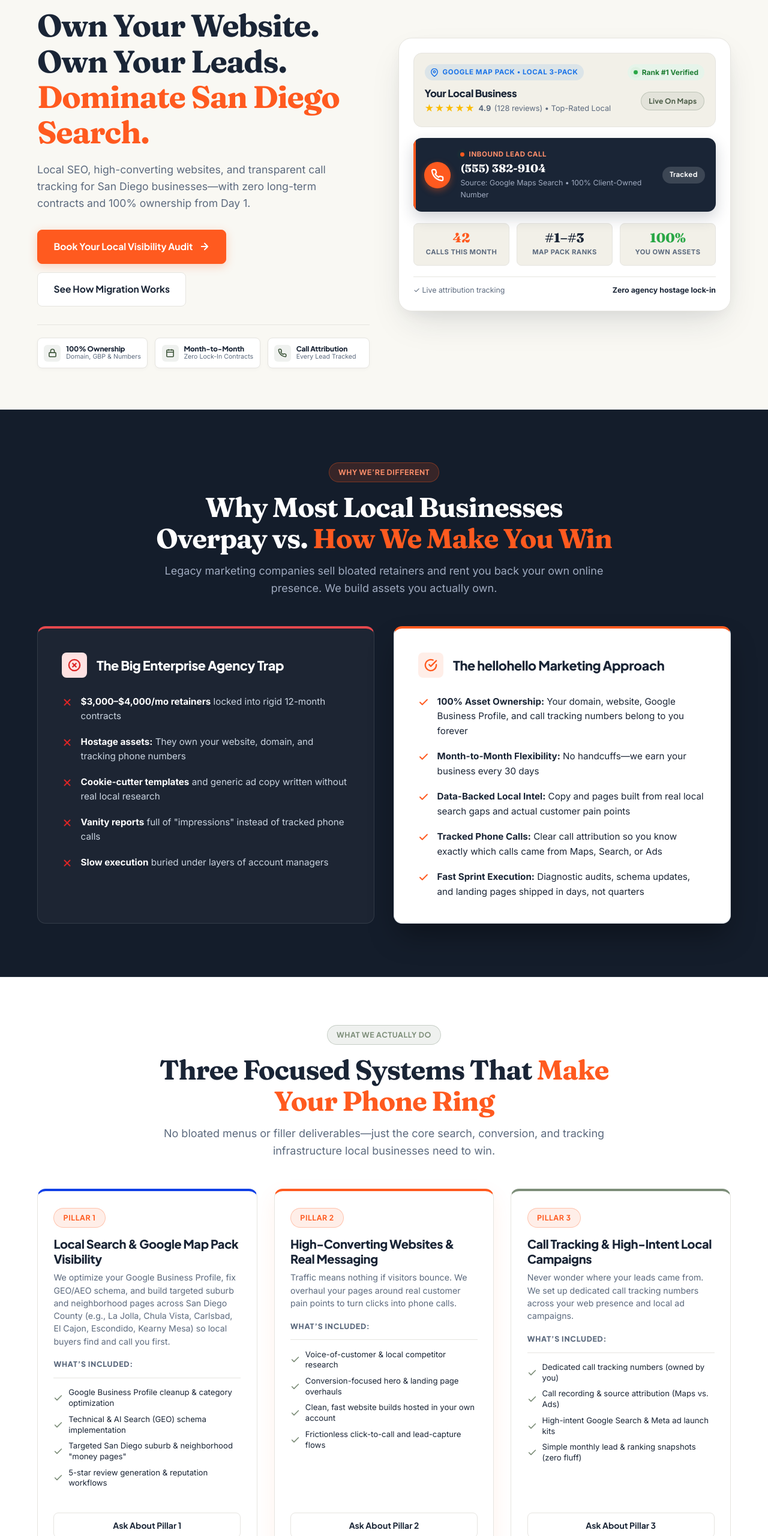
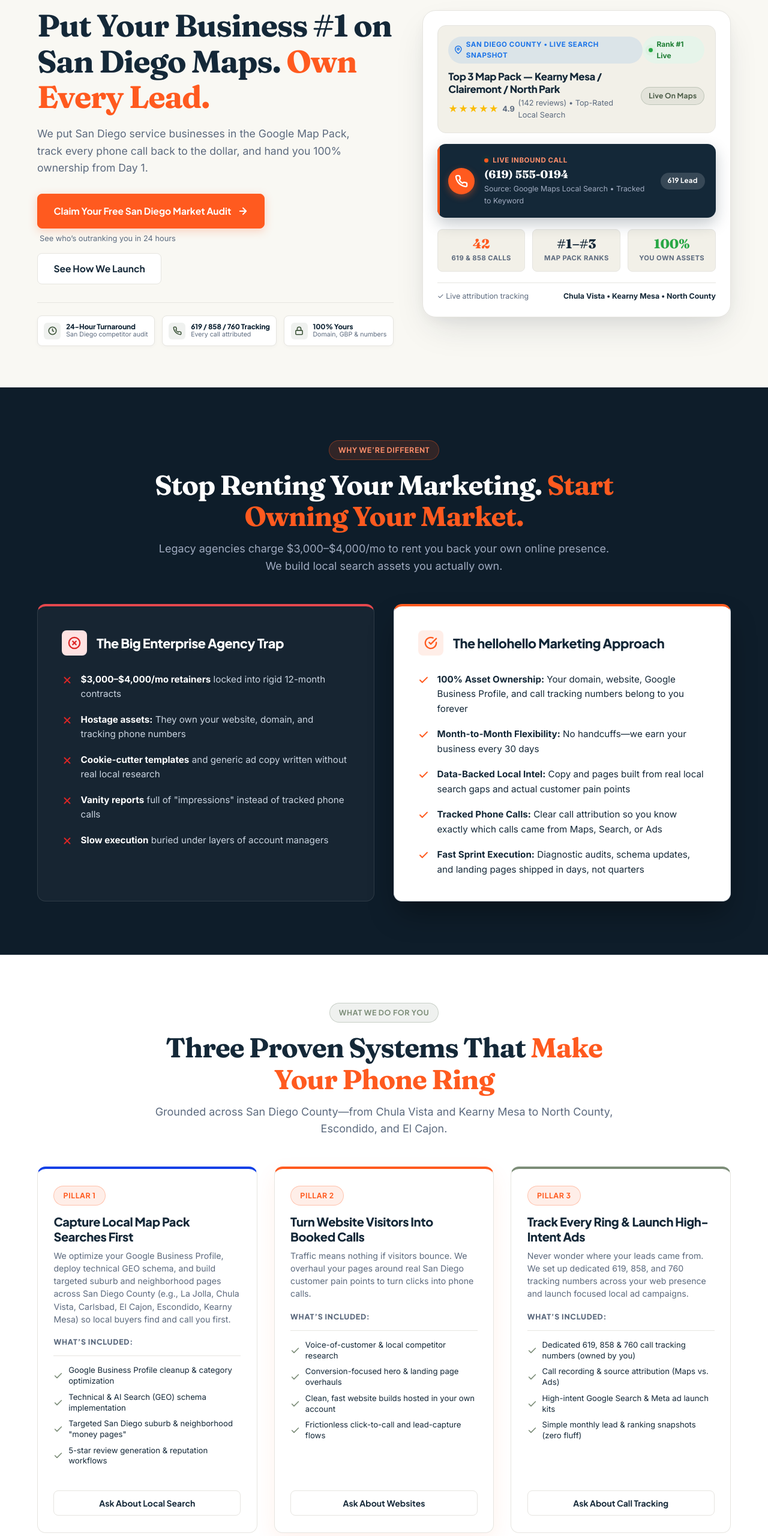
Before and after one commit to junonino/hellohello, a plain HTML site: page index.html in a window 1280 px wide. Shown: the part 239-2800 px from the top of the page at 60% size. Drawn offline with Linux system fonts and the light colour scheme.

Commit message:
feat(copy): implement proactive San Diego action copy, coastal Pacific navy, and local landmark anchors

```diff
--- a/index.html
+++ b/index.html
@@ -121,41 +121,34 @@
           </div>
 
           <h1 class="hero-title" id="hero-main-heading">
-            Own Your Website. Own Your Leads. <span class="text-accent">Dominate San Diego Search.</span>
+            Put Your Business #1 on San Diego Maps. <span class="text-accent">Own Every Lead.</span>
           </h1>
 
           <p class="hero-subtitle" id="hero-subtext">
-            Local SEO, high-converting websites, and transparent call tracking for San Diego businesses—with zero long-term contracts and 100% ownership from Day 1.
+            We put San Diego service businesses in the Google Map Pack, track every phone call back to the dollar, and hand you 100% ownership from Day 1.
           </p>
 
           <div class="hero-cta-group">
-            <a href="#growth-plan" class="btn btn-primary btn-lg" id="hero-cta-primary">
-              <span>Book Your Local Visibility Audit</span>
-              <svg width="18" height="18" viewBox="0 0 24 24" fill="none" stroke="currentColor" stroke-width="2.5" stroke-linecap="round" stroke-linejoin="round"><path d="M5 12h14M12 5l7 7-7 7"/></svg>
-            </a>
-            <a href="#roadmap" class="btn btn-secondary btn-lg" id="hero-cta-secondary">
-              <span>See How Migration Works</span>
+            <div style="display: flex; flex-direction: column; align-items: flex-start;">
+              <a href="#growth-plan" class="btn btn-primary btn-lg" id="hero-cta-primary">
+                <span>Claim Your Free San Diego Market Audit</span>
+                <svg width="18" height="18" viewBox="0 0 24 24" fill="none" stroke="currentColor" stroke-width="2.5" stroke-linecap="round" stroke-linejoin="round"><path d="M5 12h14M12 5l7 7-7 7"/></svg>
+              </a>
+              <span style="font-size: 0.8rem; color: var(--text-muted); margin-top: 0.45rem; padding-left: 0.25rem;">See who’s outranking you in 24 hours</span>
+            </div>
+            <a href="#roadmap" class="btn btn-secondary btn-lg" id="hero-cta-secondary" style="height: 52px;">
+              <span>See How We Launch</span>
             </a>
           </div>
 
           <div class="hero-trust-strip" id="hero-proof-bar">
             <div class="trust-pill">
               <div class="trust-pill-icon" aria-hidden="true">
-                <svg width="15" height="15" viewBox="0 0 24 24" fill="none" stroke="currentColor" stroke-width="2.5"><rect x="3" y="11" width="18" height="11" rx="2" ry="2"></rect><path d="M7 11V7a5 5 0 0 1 10 0v4"></path></svg>
+                <svg width="15" height="15" viewBox="0 0 24 24" fill="none" stroke="currentColor" stroke-width="2.5"><circle cx="12" cy="12" r="10"></circle><polyline points="12 6 12 12 16 14"></polyline></svg>
               </div>
               <div class="trust-pill-content">
-                <strong>100% Ownership</strong>
-                <span>Domain, GBP &amp; Numbers</span>
-              </div>
-            </div>
-
-            <div class="trust-pill">
-              <div class="trust-pill-icon" aria-hidden="true">
-                <svg width="15" height="15" viewBox="0 0 24 24" fill="none" stroke="currentColor" stroke-width="2.5"><rect x="3" y="4" width="18" height="18" rx="2" ry="2"></rect><line x1="16" y1="2" x2="16" y2="6"></line><line x1="8" y1="2" x2="8" y2="6"></line><line x1="3" y1="10" x2="21" y2="10"></line></svg>
-              </div>
-              <div class="trust-pill-content">
-                <strong>Month-to-Month</strong>
-                <span>Zero Lock-In Contracts</span>
+                <strong>24-Hour Turnaround</strong>
+                <span>San Diego competitor audit</span>
               </div>
             </div>
 
@@ -164,32 +157,42 @@
                 <svg width="15" height="15" viewBox="0 0 24 24" fill="none" stroke="currentColor" stroke-width="2.5"><path d="M22 16.92v3a2 2 0 0 1-2.18 2 19.79 19.79 0 0 1-8.63-3.07 19.5 19.5 0 0 1-6-6 19.79 19.79 0 0 1-3.07-8.67A2 2 0 0 1 4.11 2h3a2 2 0 0 1 2 1.72 12.84 12.84 0 0 0 .7 2.81 2 2 0 0 1-.45 2.11L8.09 9.91a16 16 0 0 0 6 6l1.27-1.27a2 2 0 0 1 2.11-.45 12.84 12.84 0 0 0 2.81.7A2 2 0 0 1 22 16.92z"></path></svg>
               </div>
               <div class="trust-pill-content">
-                <strong>Call Attribution</strong>
-                <span>Every Lead Tracked</span>
+                <strong>619 / 858 / 760 Tracking</strong>
+                <span>Every call attributed</span>
+              </div>
+            </div>
+
+            <div class="trust-pill">
+              <div class="trust-pill-icon" aria-hidden="true">
+                <svg width="15" height="15" viewBox="0 0 24 24" fill="none" stroke="currentColor" stroke-width="2.5"><rect x="3" y="11" width="18" height="11" rx="2" ry="2"></rect><path d="M7 11V7a5 5 0 0 1 10 0v4"></path></svg>
+              </div>
+              <div class="trust-pill-content">
+                <strong>100% Yours</strong>
+                <span>Domain, GBP &amp; numbers</span>
               </div>
             </div>
           </div>
         </div>
 
         <div class="hero-visual-wrap" id="hero-dashboard-wrap">
-          <div class="local-lead-machine" id="hero-lead-machine" role="region" aria-label="Live Local Search and Call Attribution Engine">
+          <div class="local-lead-machine" id="hero-lead-machine" role="region" aria-label="Live San Diego Local Search and Call Attribution Engine">
             <!-- 1. Google Map Pack Verified Card -->
             <div class="map-pack-unit">
               <div class="map-pack-top">
                 <span class="map-pack-badge">
                   <svg width="14" height="14" viewBox="0 0 24 24" fill="none" stroke="currentColor" stroke-width="2.5"><path d="M21 10c0 7-9 13-9 13s-9-6-9-13a9 9 0 0 1 18 0z"></path><circle cx="12" cy="10" r="3"></circle></svg>
-                  Google Map Pack • Local 3-Pack
+                  San Diego County • Live Search Snapshot
                 </span>
                 <span class="map-pack-rank">
-                  <span class="pulse-dot"></span> Rank #1 Verified
+                  <span class="pulse-dot"></span> Rank #1 Live
                 </span>
               </div>
               <div class="map-biz-row">
                 <div class="map-biz-info">
-                  <h4>Your Local Business</h4>
+                  <h4>Top 3 Map Pack — Kearny Mesa / Clairemont / North Park</h4>
                   <div class="map-stars">
                     <span class="stars-gold">★★★★★</span>
-                    <strong>4.9</strong> (128 reviews) • Top-Rated Local
+                    <strong>4.9</strong> (142 reviews) • Top-Rated Local Search
                   </div>
                 </div>
                 <span class="audit-chip audit-chip-check">Live On Maps</span>
@@ -203,19 +206,19 @@
               </div>
               <div class="phone-lead-details">
                 <div class="phone-lead-tag">
-                  <span class="pulse-dot" style="background: #FF5A1F;"></span> Inbound Lead Call
+                  <span class="pulse-dot" style="background: #FF5A1F;"></span> Live Inbound Call
                 </div>
-                <div class="phone-lead-caller">(555) 382-9104</div>
-                <div class="phone-lead-meta">Source: Google Maps Search • 100% Client-Owned Number</div>
+                <div class="phone-lead-caller">(619) 555-0194</div>
+                <div class="phone-lead-meta">Source: Google Maps Local Search • Tracked to Keyword</div>
               </div>
-              <span class="audit-chip" style="background: rgba(255,255,255,0.15); color: #FFFFFF; font-size: 0.72rem;">Tracked</span>
+              <span class="audit-chip" style="background: rgba(255,255,255,0.15); color: #FFFFFF; font-size: 0.72rem;">619 Lead</span>
             </div>
 
             <!-- 3. Real-Time Attribution Metrics Strip -->
             <div class="metrics-strip">
               <div class="metric-pill">
                 <div class="metric-num accent">42</div>
-                <div class="metric-lbl">Calls This Month</div>
+                <div class="metric-lbl">619 &amp; 858 Calls</div>
               </div>
               <div class="metric-pill">
                 <div class="metric-num">#1–#3</div>
@@ -230,7 +233,7 @@
             <!-- Footer Trust Microcopy -->
             <div class="lead-machine-footer">
               <span>✓ Live attribution tracking</span>
-              <strong style="color: var(--text-navy);">Zero agency hostage lock-in</strong>
+              <strong style="color: var(--text-navy);">Chula Vista • Kearny Mesa • North County</strong>
             </div>
           </div>
         </div>
@@ -246,8 +249,8 @@
           <div class="section-tag">
             <span class="badge">WHY WE’RE DIFFERENT</span>
           </div>
-          <h2>Why Most Local Businesses Overpay vs. <span class="text-accent">How We Make You Win</span></h2>
-          <p>Legacy marketing companies sell bloated retainers and rent you back your own online presence. We build assets you actually own.</p>
+          <h2>Stop Renting Your Marketing. <span class="text-accent">Start Owning Your Market.</span></h2>
+          <p>Legacy agencies charge $3,000–$4,000/mo to rent you back your own online presence. We build local search assets you actually own.</p>
         </div>
 
         <div class="comparison-grid">
@@ -331,10 +334,10 @@
       <div class="container">
         <div class="section-header">
           <div class="section-tag">
-            <span class="badge">WHAT WE ACTUALLY DO</span>
+            <span class="badge">WHAT WE DO FOR YOU</span>
           </div>
-          <h2>Three Focused Systems That <span class="text-accent">Make Your Phone Ring</span></h2>
-          <p>No bloated menus or filler deliverables—just the core search, conversion, and tracking infrastructure local businesses need to win.</p>
+          <h2>Three Proven Systems That <span class="text-accent">Make Your Phone Ring</span></h2>
+          <p>Grounded across San Diego County—from Chula Vista and Kearny Mesa to North County, Escondido, and El Cajon.</p>
         </div>
 
         <div class="bento-grid" id="services-cards-grid">
@@ -344,8 +347,8 @@
               <div style="display: flex; align-items: center; justify-content: space-between; margin-bottom: 0.85rem;">
                 <span class="badge badge-accent">Pillar 1</span>
               </div>
-              <h3>Local Search &amp; Google Map Pack Visibility</h3>
-              <p>We optimize your Google Business Profile, fix GEO/AEO schema, and build targeted suburb and neighborhood pages across San Diego County (e.g., La Jolla, Chula Vista, Carlsbad, El Cajon, Escondido, Kearny Mesa) so local buyers find and call you first.</p>
+              <h3>Capture Local Map Pack Searches First</h3>
+              <p>We optimize your Google Business Profile, deploy technical GEO schema, and build targeted suburb and neighborhood pages across San Diego County (e.g., La Jolla, Chula Vista, Carlsbad, El Cajon, Escondido, Kearny Mesa) so local buyers find and call you first.</p>
 
               <div class="service-pillar-subtitle">What’s Included:</div>
               <ul class="service-deliverables">
@@ -367,7 +370,7 @@
                 </li>
               </ul>
             </div>
-            <a href="#growth-plan" class="btn btn-secondary btn-sm service-cta-btn" data-interest="pillar-1" style="margin-top: 1.25rem; width: 100%;">Ask About Pillar 1</a>
+            <a href="#growth-plan" class="btn btn-secondary btn-sm service-cta-btn" data-interest="pillar-1" style="margin-top: 1.25rem; width: 100%;">Ask About Local Search</a>
           </div>
 
           <!-- Pillar 2 -->
@@ -376,8 +379,8 @@
               <div style="display: flex; align-items: center; justify-content: space-between; margin-bottom: 0.85rem;">
                 <span class="badge badge-accent">Pillar 2</span>
               </div>
-              <h3>High-Converting Websites &amp; Real Messaging</h3>
-              <p>Traffic means nothing if visitors bounce. We overhaul your pages around real customer pain points to turn clicks into phone calls.</p>
+              <h3>Turn Website Visitors Into Booked Calls</h3>
+              <p>Traffic means nothing if visitors bounce. We overhaul your pages around real San Diego customer pain points to turn clicks into phone calls.</p>
 
               <div class="service-pillar-subtitle">What’s Included:</div>
               <ul class="service-deliverables">
@@ -399,7 +402,7 @@
                 </li>
               </ul>
             </div>
-            <a href="#growth-plan" class="btn btn-secondary btn-sm service-cta-btn" data-interest="pillar-2" style="margin-top: 1.25rem; width: 100%;">Ask About Pillar 2</a>
+            <a href="#growth-plan" class="btn btn-secondary btn-sm service-cta-btn" data-interest="pillar-2" style="margin-top: 1.25rem; width: 100%;">Ask About Websites</a>
           </div>
 
           <!-- Pillar 3 -->
@@ -408,14 +411,14 @@
               <div style="display: flex; align-items: center; justify-content: space-between; margin-bottom: 0.85rem;">
                 <span class="badge badge-accent">Pillar 3</span>
               </div>
-              <h3>Call Tracking &amp; High-Intent Local Campaigns</h3>
-              <p>Never wonder where your leads came from. We set up dedicated call tracking numbers across your web presence and local ad campaigns.</p>
+              <h3>Track Every Ring &amp; Launch High-Intent Ads</h3>
+              <p>Never wonder where your leads came from. We set up dedicated 619, 858, and 760 tracking numbers across your web presence and launch focused local ad campaigns.</p>
 
               <div class="service-pillar-subtitle">What’s Included:</div>
               <ul class="service-deliverables">
                 <li class="service-deliverable-item">
                   <svg width="16" height="16" viewBox="0 0 24 24" fill="none" stroke="currentColor" stroke-width="2.5" stroke-linecap="round" stroke-linejoin="round"><polyline points="20 6 9 17 4 12"></polyline></svg>
-                  <span>Dedicated call tracking numbers (owned by you)</span>
+                  <span>Dedicated 619, 858 &amp; 760 call tracking numbers (owned by you)</span>
                 </li>
                 <li class="service-deliverable-item">
                   <svg width="16" height="16" viewBox="0 0 24 24" fill="none" stroke="currentColor" stroke-width="2.5" stroke-linecap="round" stroke-linejoin="round"><polyline points="20 6 9 17 4 12"></polyline></svg>
@@ -431,9 +434,7 @@
                 </li>
               </ul>
             </div>
-            <a href="#growth-plan" class="btn btn-secondary btn-sm service-cta-btn" data-interest="pillar-3" style="margin-top: 1.25rem; width: 100%;">Ask About Pillar 3</a>
-          </div>
-        </div>
+            <a href="#growth-plan" class="btn btn-secondary btn-sm service-cta-btn" data-interest="pillar-3" style="margin-top: 1.25rem; width: 100%;">Ask About Call Tracking</a>
           </div>
         </div>
       </div>
@@ -446,10 +447,10 @@
       <div class="container">
         <div class="section-header">
           <div class="section-tag">
-            <span class="badge">SIMPLE, TRANSPARENT ENGAGEMENT</span>
+            <span class="badge">HOW IT WORKS</span>
           </div>
-          <h2>From Bloated Agency to Full Ownership in <span class="text-accent">2 Steps</span></h2>
-          <p>Whether you're starting fresh or migrating off a big enterprise agency, our onboarding gets you up and running without downtime.</p>
+          <h2>How We Launch Your Local Growth Engine</h2>
+          <p>Whether you're starting fresh or ditching a bloated agency, our onboarding gets you live across San Diego with zero downtime.</p>
         </div>
 
         <div class="roadmap-timeline-2col">
@@ -457,7 +458,8 @@
           <div class="roadmap-step" id="step-1">
             <div class="roadmap-step-num">01</div>
             <span class="step-marker step-marker-accent">Step 1 • One-Time Setup</span>
-            <h3>Onboarding, Migration &amp; Deep-Dive Audit</h3>
+            <h3>1. We Audit, Migrate &amp; Lock In Your Ownership</h3>
+            <div class="roadmap-step-summary">(We secure your domain, rebuild your site in your account, and fix your Google Map Pack gaps.)</div>
             <ul>
               <li>
                 <svg width="18" height="18" viewBox="0 0 24 24" fill="none" stroke="currentColor" stroke-width="2.5" stroke-linecap="round" stroke-linejoin="round"><polyline points="20 6 9 17 4 12"></polyline></svg>
@@ -474,7 +476,8 @@
           <div class="roadmap-step" id="step-2">
             <div class="roadmap-step-num">02</div>
             <span class="step-marker">Step 2 • Ongoing Growth</span>
-            <h3>Month-to-Month Local Growth (No Long-Term Contracts)</h3>
+            <h3>2. We Drive Tracked Calls Every Month</h3>
+            <div class="roadmap-step-summary">(We launch neighborhood pages across San Diego County, monitor calls, and scale what converts—month-to-month.)</div>
             <ul>
               <li>
                 <svg width="18" height="18" viewBox="0 0 24 24" fill="none" stroke="currentColor" stroke-width="2.5" stroke-linecap="round" stroke-linejoin="round"><polyline points="20 6 9 17 4 12"></polyline></svg>
@@ -602,11 +605,11 @@
               <div id="form-error-msg" style="display: none; color: #DC2626; font-size: 0.875rem; padding: 0.75rem 1rem; background: #FEE2E2; border-radius: var(--radius-sm); border: 1px solid #FCA5A5;"></div>
 
               <button type="submit" class="btn btn-primary btn-lg" id="submit-plan-btn" style="width: 100%; margin-top: 0.5rem;">
-                <span>Get My Free Local Audit</span>
+                <span>Claim My Free San Diego Audit</span>
               </button>
 
               <p style="font-size: 0.8rem; color: var(--text-muted); text-align: center; margin-top: 0.85rem; line-height: 1.45;">
-                We only use your details to deliver your custom diagnostic. See our <a href="privacy.html" style="text-decoration: underline;">Privacy Policy</a>.
+                See who’s outranking you in 24 hours. We only use your details to deliver your custom diagnostic. See our <a href="privacy.html" style="text-decoration: underline;">Privacy Policy</a>.
               </p>
             </form>
           </div>
@@ -711,6 +714,7 @@
             Local search systems, high-converting websites, and transparent call tracking—proudly partnering with local brick-and-mortar businesses across San Diego &amp; Southern California. 100% owned by you.
           </p>
           <p style="font-size: 0.85rem; color: var(--btn-orange); font-weight: 700; margin-top: 0.5rem;">Serving Local Service Businesses Across San Diego County, CA</p>
+          <p style="font-size: 0.8rem; color: #A3B3C2; margin-top: 0.25rem;">From Chula Vista &amp; Kearny Mesa to North County, Escondido &amp; El Cajon.</p>
         </div>
 
         <div class="footer-col">
@@ -739,7 +743,7 @@
           <ul class="footer-links">
             <li style="color: var(--text-muted); font-size: 0.9rem;">No long-term contracts. 100% client-owned.</li>
             <li style="margin-top: 1.25rem;">
-              <a href="#growth-plan" class="btn btn-primary btn-sm">Get Your Free Local Audit</a>
+              <a href="#growth-plan" class="btn btn-primary btn-sm">Claim Your Free San Diego Audit</a>
             </li>
           </ul>
         </div>
--- a/main.js
+++ b/main.js
@@ -136,7 +136,7 @@ document.addEventListener('DOMContentLoaded', () => {
       const marketingSetup = document.getElementById('marketing-setup') ? document.getElementById('marketing-setup').value : '';
 
       // Button loading state
-      const originalBtnText = submitBtn ? submitBtn.querySelector('span')?.textContent || 'Get My Free Local Audit' : 'Get My Free Local Audit';
+      const originalBtnText = submitBtn ? submitBtn.querySelector('span')?.textContent || 'Claim My Free San Diego Audit' : 'Claim My Free San Diego Audit';
       if (submitBtn) {
         submitBtn.disabled = true;
         const span = submitBtn.querySelector('span');
--- a/styles.css
+++ b/styles.css
@@ -17,9 +17,9 @@
    ========================================================================== */
 
 :root {
-  /* 2027 Color Palette */
+  /* 2027 Color Palette - Pacific Coastal Navy & Sunset Orange */
   --bg-cream: #F9F8F3;
-  --text-navy: #1A2536;
+  --text-navy: #142838;
   --text-muted: #5C6A7E;
   --text-light: #7E8B9E;
 
@@ -590,14 +590,14 @@ button.btn-secondary:hover {
 }
 
 .phone-lead-alert {
-  background: #1A2536;
+  background: #142838;
   color: #FFFFFF;
   border-radius: var(--radius-md);
   padding: 1.15rem;
   display: flex;
   align-items: center;
   gap: 1rem;
-  box-shadow: 0 10px 25px rgba(26, 37, 54, 0.2);
+  box-shadow: 0 10px 25px rgba(20, 40, 56, 0.25);
   position: relative;
   overflow: hidden;
 }
@@ -885,7 +885,7 @@ button.btn-secondary:hover {
    ========================================================================== */
 .comparison-section {
   padding: 5.5rem 0;
-  background: #141D2B;
+  background: #0E1D2A;
   color: #FFFFFF;
   border-bottom: 1px solid rgba(255, 255, 255, 0.08);
 }
@@ -1126,6 +1126,9 @@ button.btn-secondary:hover {
 }
 
 .bento-card h3 {
+  font-family: var(--font-sans);
+  font-weight: 800;
+  letter-spacing: -0.02em;
   font-size: 1.25rem;
   margin-bottom: 0.55rem;
   line-height: 1.25;
@@ -1250,7 +1253,15 @@ button.btn-secondary:hover {
   font-size: 1.25rem;
   font-weight: 800;
   letter-spacing: -0.02em;
-  margin-bottom: 0.85rem;
+  margin-bottom: 0.5rem;
+}
+
+.roadmap-step-summary {
+  font-size: 0.885rem;
+  color: var(--text-navy);
+  font-weight: 600;
+  margin-bottom: 1.15rem;
+  line-height: 1.45;
 }
 
 .roadmap-step ul {
@@ -1502,11 +1513,12 @@ button.btn-secondary:hover {
 }
 
 /* ==========================================================================
-   Footer
+   Footer: Coastal Pacific Navy
    ========================================================================== */
 .footer {
   padding: 5rem 0 2.5rem 0;
-  background: var(--bg-cream);
+  background: #142838;
+  color: #FFFFFF;
 }
 
 .footer-grid {
@@ -1517,7 +1529,7 @@ button.btn-secondary:hover {
 }
 
 .footer-brand p {
-  color: var(--text-muted);
+  color: #A3B3C2;
   font-size: 0.95rem;
   margin-top: 1rem;
   max-width: 330px;
@@ -1527,7 +1539,7 @@ button.btn-secondary:hover {
   font-family: var(--font-sans);
   font-size: 0.9rem;
   margin-bottom: 1.25rem;
-  color: var(--text-navy);
+  color: #FFFFFF;
   letter-spacing: 0.04em;
   text-transform: uppercase;
   font-weight: 800;
@@ -1541,12 +1553,12 @@ button.btn-secondary:hover {
 }
 
 .footer-links a:not(.btn) {
-  color: var(--text-muted);
+  color: #A3B3C2;
   font-size: 0.9rem;
 }
 
 .footer-links a:not(.btn):hover {
-  color: var(--blue-anchor);
+  color: var(--btn-orange);
 }
 
 .footer-bottom {
@@ -1554,11 +1566,19 @@ button.btn-secondary:hover {
   align-items: center;
   justify-content: space-between;
   padding-top: 2rem;
-  border-top: 1px solid var(--border-divider);
+  border-top: 1px solid rgba(255, 255, 255, 0.1);
   font-size: 0.85rem;
-  color: var(--text-light);
+  color: #7A8E9F;
   flex-wrap: wrap;
   gap: 1rem;
+}
+
+.footer-bottom a {
+  color: #A3B3C2;
+}
+
+.footer-bottom a:hover {
+  color: #FFFFFF;
 }
 
 /* ==========================================================================
```
